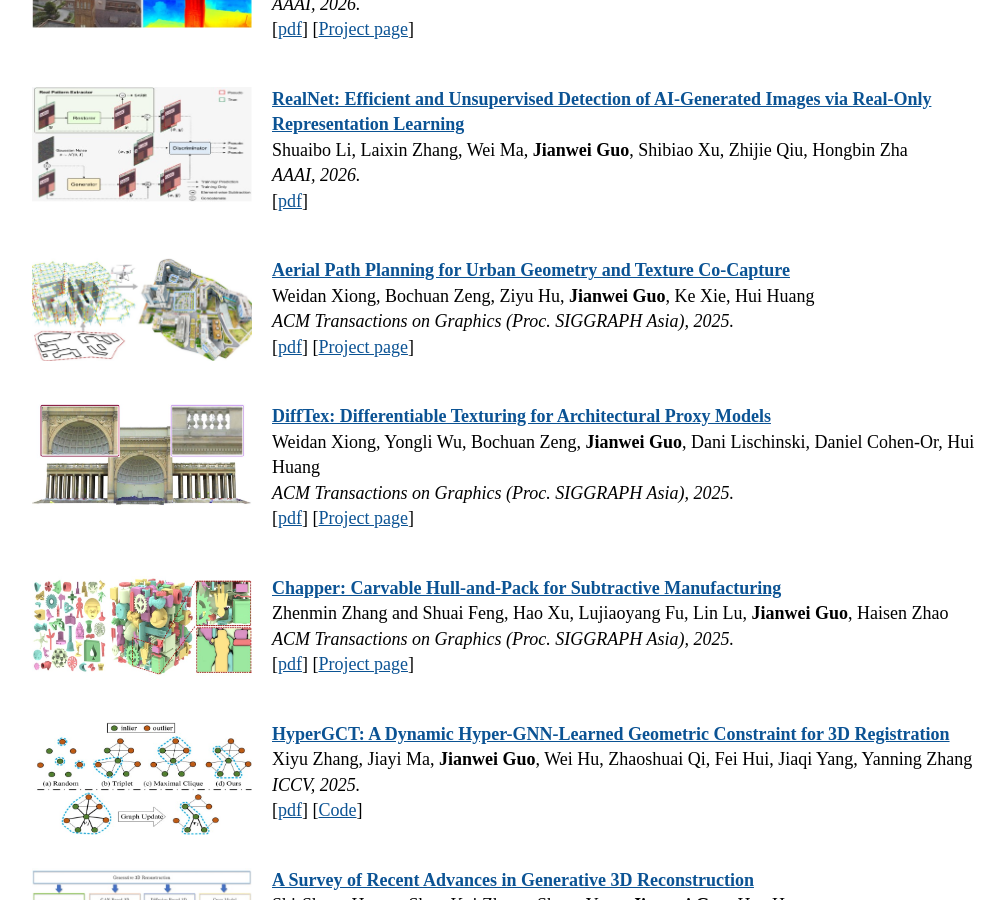
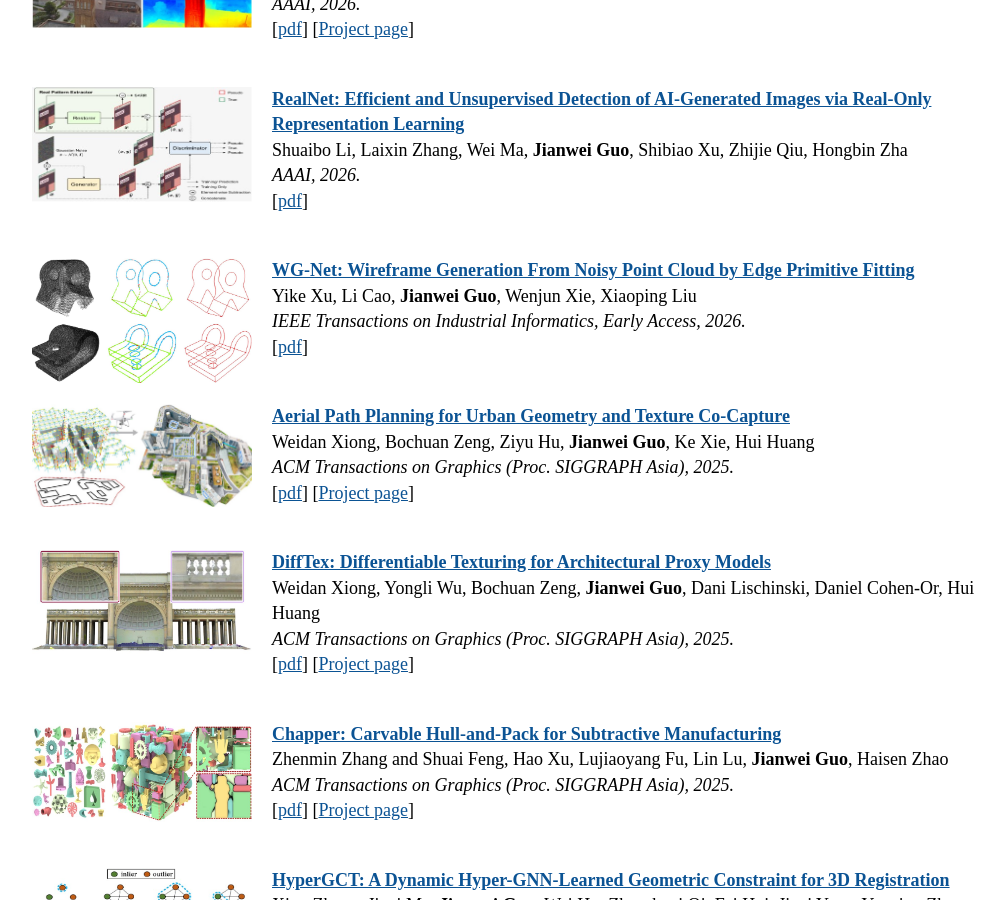
Before and after one commit to jianweiguo/jianweiguo.github.io, a Jekyll site: the page built from publications/index.html, in a window 1280 px wide and 900 px high, scrolled down 469 px. Shown: the whole window, without its empty margins (128-1133 px from the left). Built offline with Jekyll 4.4.1, drawn with Linux system fonts in a browser that asks for light colours.

Commit message:
Update index.html

```diff
--- a/publications/index.html
+++ b/publications/index.html
@@ -37,6 +37,15 @@ Jinze Yu, Aiheng Jiang, Yiqun Wang, Zhengda Lu, <b>Jianwei Guo</b>, Yong Li, Hon
 <a href="" target="_blank" style="font-weight:bold;color:rgb(11,83,148)">RealNet: Efficient and Unsupervised Detection of AI-Generated Images via Real-Only Representation Learning</a> <br />
 Shuaibo Li, Laixin Zhang, Wei Ma, <b>Jianwei Guo</b>, Shibiao Xu, Zhijie Qiu, Hongbin Zha<br />
 <a style="font-style:italic;color:black">AAAI, 2026.</a> <br />
+[<a href="" target="_blank" style="color:rgb(11,83,148)">pdf</a>]
+</p>
+
+<p>
+<br />
+<img src="2026-TII-WG-Net.png" alt="2026-TII-WG-Net" align ="left" width="220" height="125" style="margin:0px 20px 0px 0px">
+<a href="https://ieeexplore.ieee.org/document/11455328" target="_blank" style="font-weight:bold;color:rgb(11,83,148)">WG-Net: Wireframe Generation From Noisy Point Cloud by Edge Primitive Fitting</a> <br />
+Yike Xu, Li Cao, <b>Jianwei Guo</b>, Wenjun Xie, Xiaoping Liu<br />
+<a style="font-style:italic;color:black">IEEE Transactions on Industrial Informatics, Early Access, 2026.</a> <br />
 [<a href="" target="_blank" style="color:rgb(11,83,148)">pdf</a>]
 </p>
 
```
